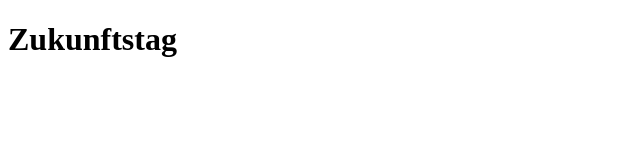
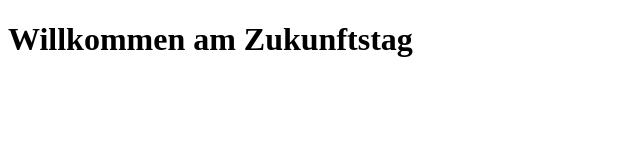
Before and after one commit to giuliaadadzi/nzt, a plain HTML site: page index.html in a window 1280 px wide. Shown: the whole page, without its empty margins (0-640 px from the left). Drawn offline with Linux system fonts and the light colour scheme.

Commit message:
Update index.html

```diff
--- a/index.html
+++ b/index.html
@@ -8,6 +8,6 @@
     <!--<link rel="stylesheet" href="styles.css">-->
 </head>
 <body>
-    <h1 class="titel">Zukunftstag</h1>
+    <h1 class="titel">Willkommen am Zukunftstag</h1>
 </body>
 </html>
```
